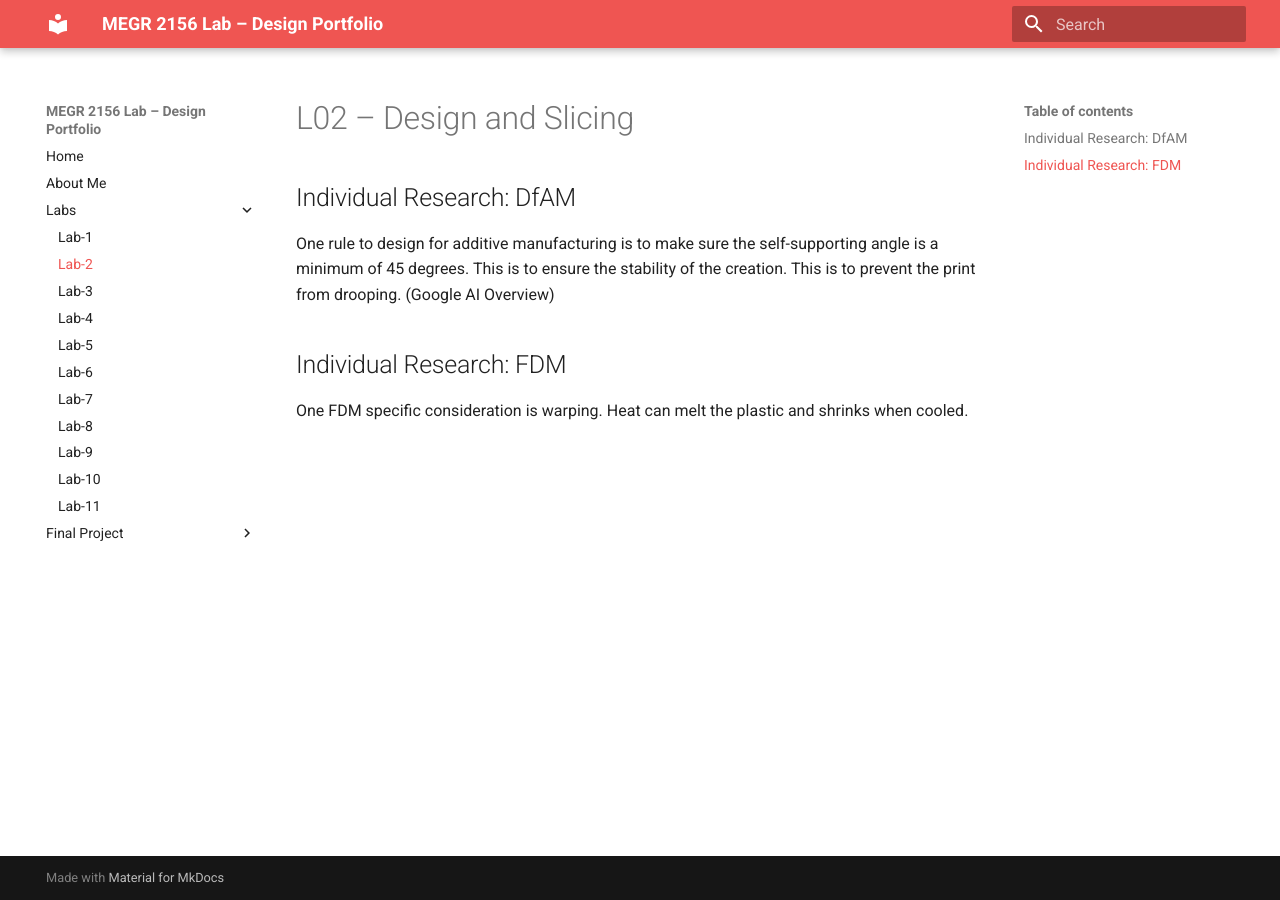
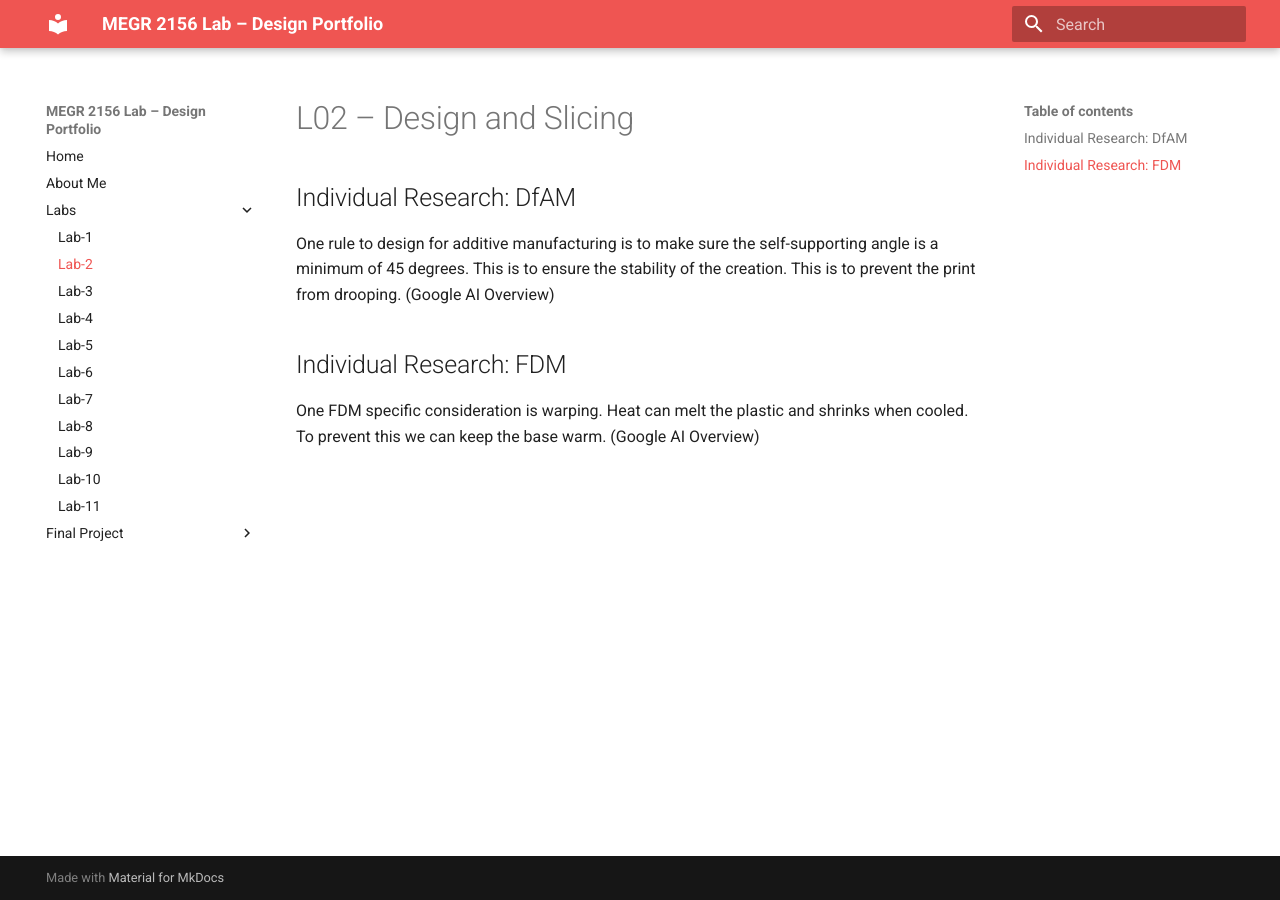
Before and after one commit to rhoang628/megr2156lab-portfolio, an MkDocs documentation site: the page built from docs/Labs/L02/index.md, in a window 1280 px wide. Built offline with MkDocs 1.6.1 and Material for MkDocs 9.7.7, drawn with Linux system fonts in a browser that asks for light colours.

Commit message:
Enhance FDM section with warping prevention advice
Added a suggestion to prevent warping in FDM printing.

```diff
--- a/docs/Labs/L02/index.md
+++ b/docs/Labs/L02/index.md
@@ -4,4 +4,4 @@
 One rule to design for additive manufacturing is to make sure the self-supporting angle is a minimum of 45 degrees. This is to ensure the stability of the creation. This is to prevent the print from drooping. (Google AI Overview)
 
 ## Individual Research: FDM
-One FDM specific consideration is warping. Heat can melt the plastic and shrinks when cooled.
+One FDM specific consideration is warping. Heat can melt the plastic and shrinks when cooled. To prevent this we can keep the base warm. (Google AI Overview)
```
